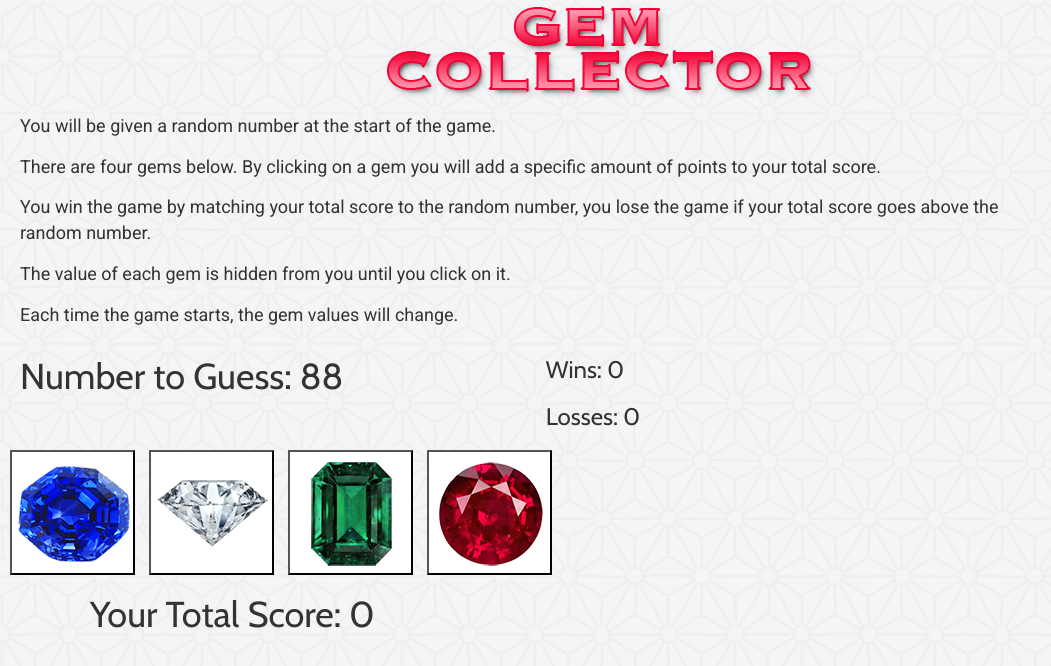
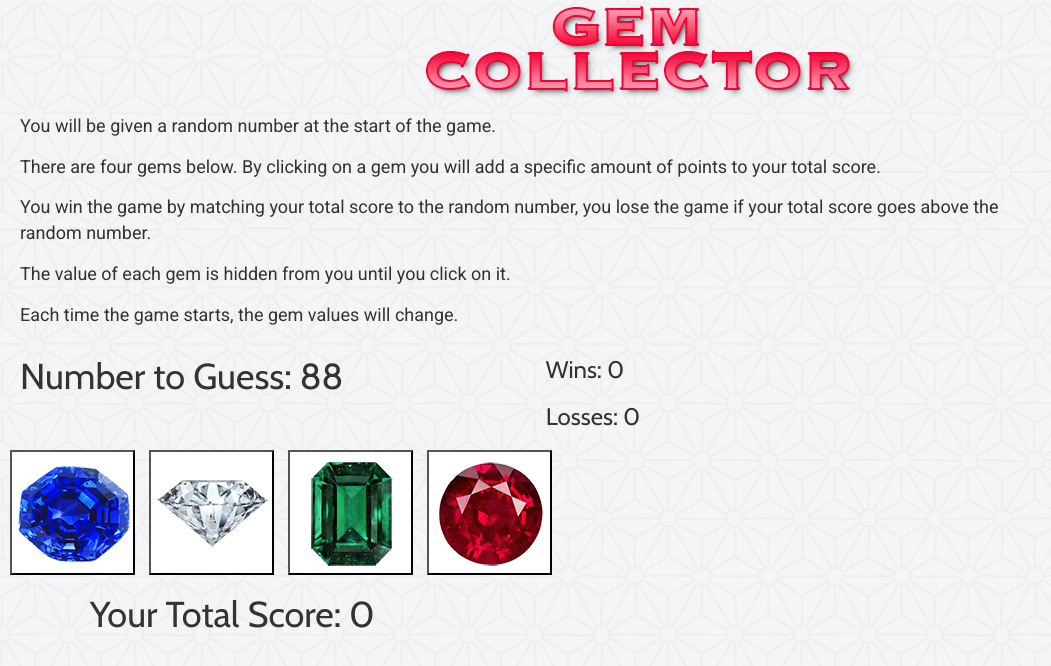
Before and after one commit to jennbono/Gem-Collector, a plain HTML site: page index.html in a window 1280 px wide. Shown: the whole page, without its empty margins (0-1051 px from the left). Drawn offline with nearby package versions, Linux system fonts and the light colour scheme.

Commit message:
center logo

```diff
--- a/assets/css/style.css
+++ b/assets/css/style.css
@@ -8,7 +8,6 @@ body {
 }
 
 #logo {
-	margin-left: 30%;
 	margin-top: 5px;
 }
 
--- a/index.html
+++ b/index.html
@@ -16,7 +16,9 @@
 </head>
 <body>
 
-	<img id="logo" src="assets/images/crystals-logo.png">
+	<div class="text-center">
+		<img id="logo" src="assets/images/crystals-logo.png">
+	</div>
 
 	<div class="conainer">
 		<div class="row">
```
